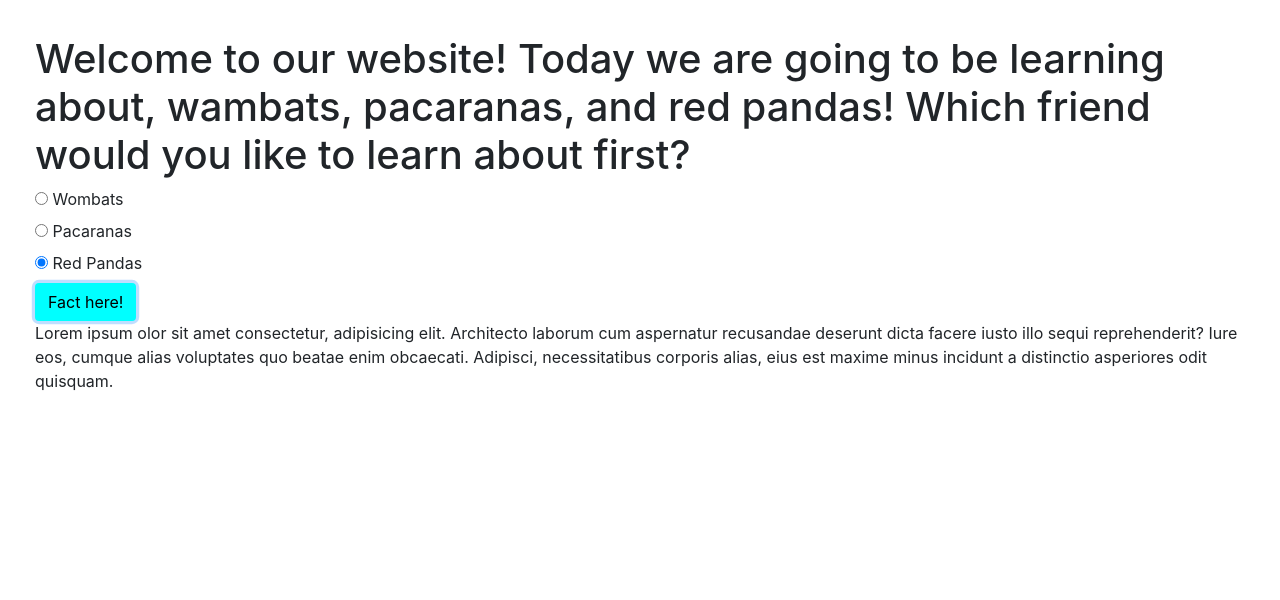
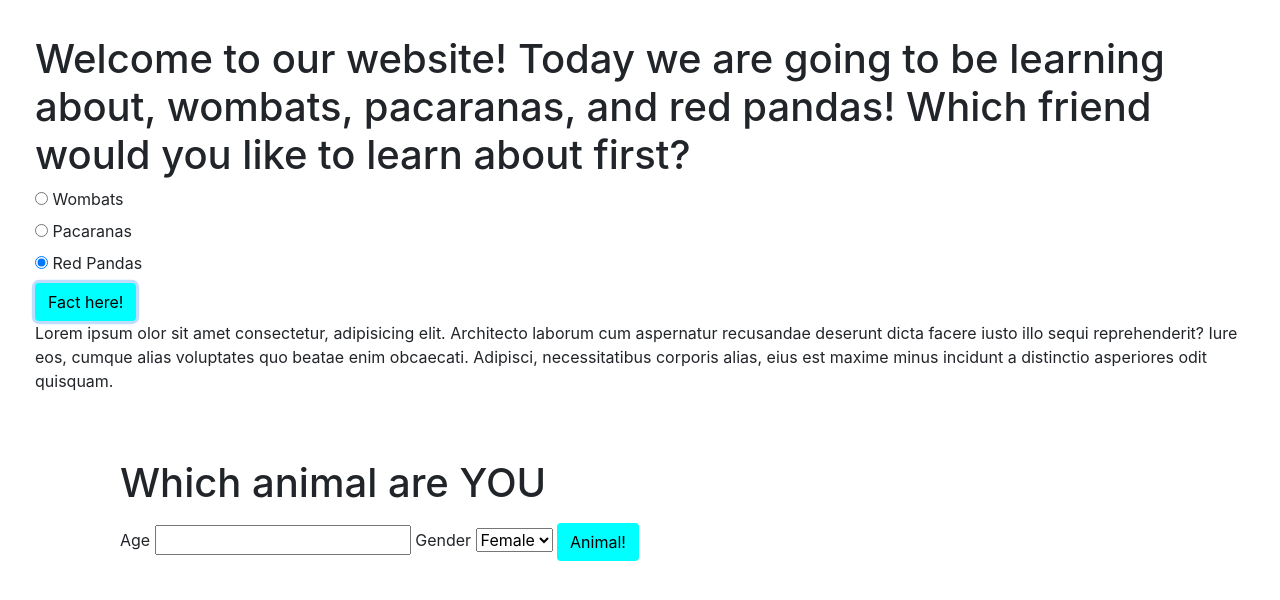
Before and after one commit to christinereina/thursday2, a plain HTML site: page index.html in a window 1280 px wide. Both pictures are taken after a click on the button "Fact here!". Drawn offline with Linux system fonts and the light colour scheme.

Commit message:
remove .show function from scripts.js file

```diff
--- a/css/styles.css
+++ b/css/styles.css
@@ -19,3 +19,7 @@ display: none;
   display: none;
 
 }
+
+.container {
+  padding: 50px;
+}
--- a/index.html
+++ b/index.html
@@ -8,7 +8,7 @@
     <title>Fun animal facts!!!!!</title>
 </head>
 <body>
-    <h1>Welcome to our website! Today we are going to be learning about, wambats, pacaranas, and red pandas! Which friend would you like to learn about first?</h1>
+    <h1>Welcome to our website! Today we are going to be learning about, wombats, pacaranas, and red pandas! Which friend would you like to learn about first?</h1>
     <div class="radio">
         <label>
             <input type="radio" name="animal" value="wombats" checked>
@@ -46,6 +46,28 @@
         </p>
     </div>
 
+    <div class="container">
+        <h1>Which animal are YOU</h1>
+
+        <p></p>
+
+        <form id="insurance">
+          <label for="age">Age</label>
+          <input id="age" type="text">
+          <label for="gender">Gender</label>
+          <select id="gender">
+            <option value="female">Female</option>
+            <option value="male">Male</option>
+          </select>
+
+          <button type="submit" class="btn">Animal!</button>
+        </form>
+
+        <div id="quote">
+          <p></p>
+        </div>
+      </div>
+
 
 </body>
 </html>
--- a/js/scripts.js
+++ b/js/scripts.js
@@ -1,3 +1,4 @@
+
 $(document).ready(function() {
    $(".btn").click(function() {
 
@@ -5,16 +6,13 @@ $(document).ready(function() {
     console.log(fanimal);
 
     if (fanimal === "wombats") {
-    $(".wombats-hidden").show();
-    $("#wombats-showing").toggle();
+    $(".wombats-hidden").toggle();
 
     } else if (fanimal === "pacaranas") {
-      $(".pacaranas-hidden").show();
-      $("#pacaranas-showing").toggle();
+      $(".pacaranas-hidden").toggle();
 
     } else if (fanimal === "red pandas") {
-      $(".redPandas-hidden").show();
-      $("#redPandas-showing").Toggle();
+      $(".redPandas-hidden").toggle();
 
     } else {
       document.body.style.backgroundColor = "black";
```
